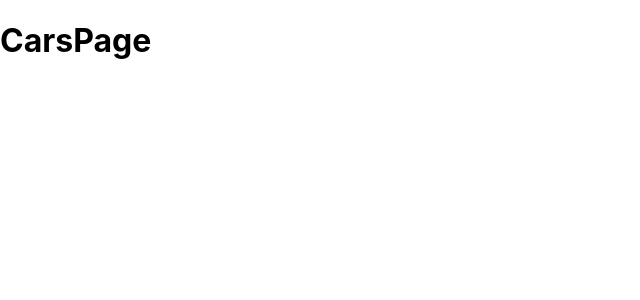
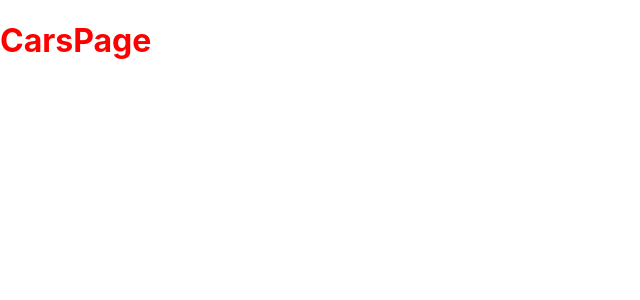
Before and after one commit to ferlobo1985/NEXT-Basics, a Next.js app: page /cars in a window 1280 px wide. Shown: the top 300 px of the page, without its empty margins (0-640 px from the left). Built offline with nearby package versions, Linux system fonts and the light colour scheme.

Commit message:
07-Styles

```diff
--- a/pages/cars/index.js
+++ b/pages/cars/index.js
@@ -1,7 +1,9 @@
+import style from './index.module.css'
+
 const CarsPage = () => {
     return(
       <>
-        <h1>CarsPage</h1>
+        <h1 className={style.red}>CarsPage</h1>
       </>
     )
 }
--- /dev/null
+++ b/pages/cars/index.module.css
@@ -0,0 +1,3 @@
+.red {
+    color:red
+}
```
